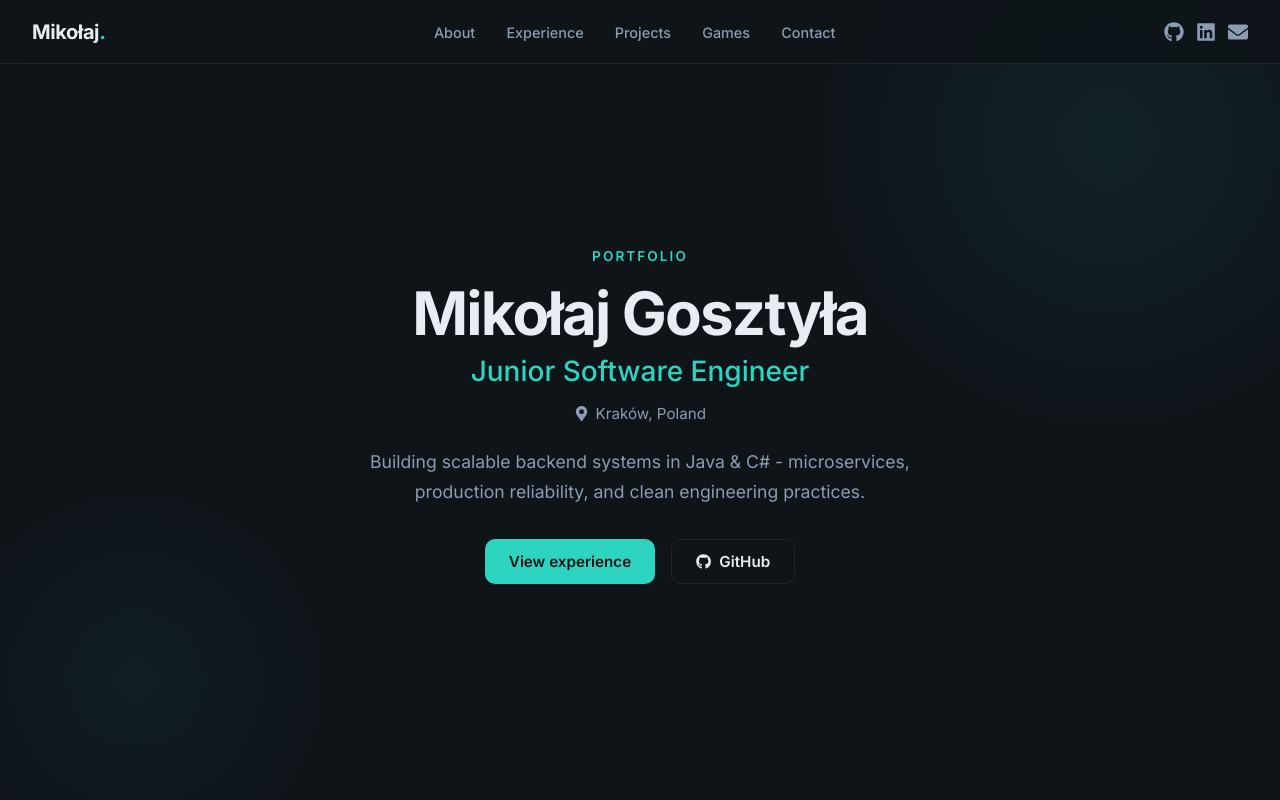
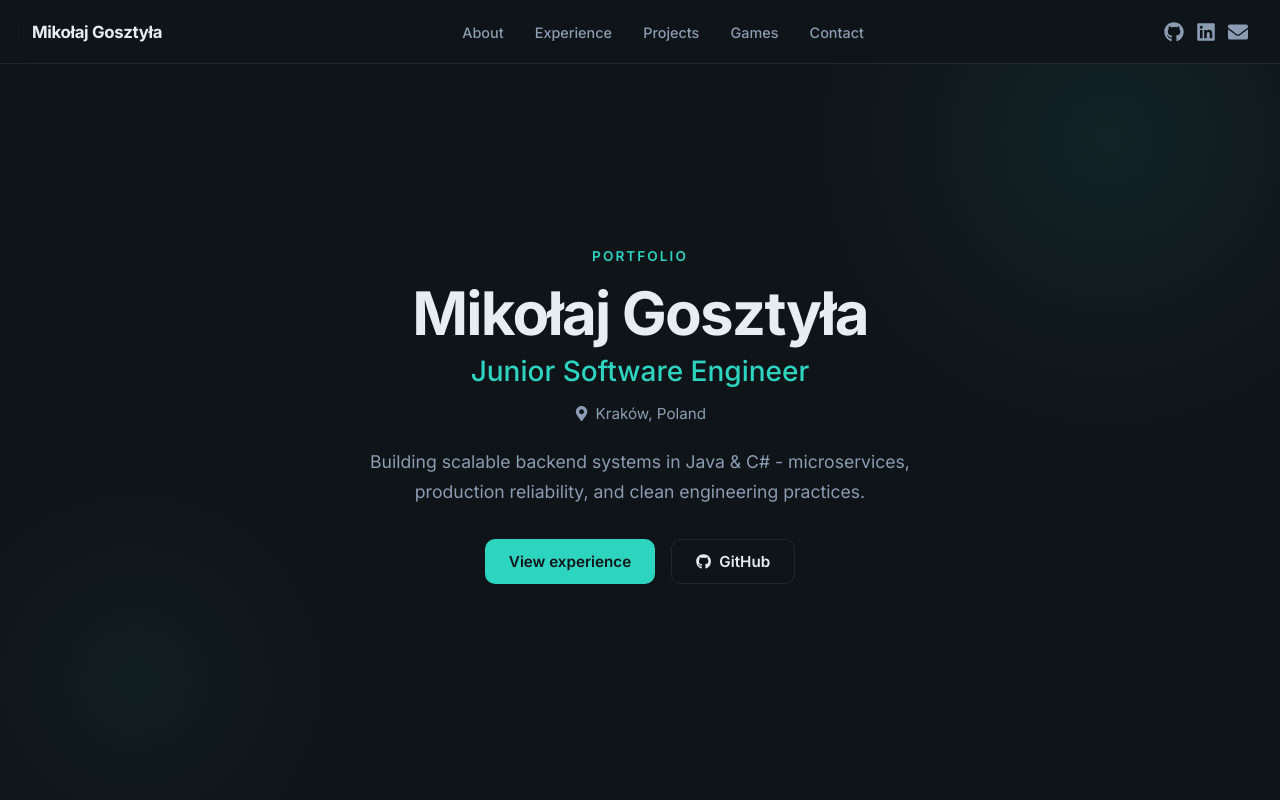
Before and after one commit to Mikosztyla/Mikosztyla.github.io, a React (Create React App) app: page / in a window 1280 px wide. Shown: the top 800 px of the page. Built offline with nearby package versions, Linux system fonts and the light colour scheme.

Commit message:
Node version bumped

```diff
--- a/package.json
+++ b/package.json
@@ -17,9 +17,9 @@
     "web-vitals": "^2.1.4"
   },
   "scripts": {
-    "start": "cross-env NODE_OPTIONS=--openssl-legacy-provider react-scripts start",
-    "build": "cross-env NODE_OPTIONS=--openssl-legacy-provider react-scripts build",
-    "test": "cross-env NODE_OPTIONS=--openssl-legacy-provider react-scripts test",
+    "start": "node --openssl-legacy-provider node_modules/react-scripts/scripts/start.js",
+    "build": "node --openssl-legacy-provider node_modules/react-scripts/scripts/build.js",
+    "test": "node --openssl-legacy-provider node_modules/react-scripts/scripts/test.js",
     "eject": "react-scripts eject",
     "predeploy": "npm run build",
     "deploy": "gh-pages -d build"
--- a/src/Portfolio.css
+++ b/src/Portfolio.css
@@ -47,15 +47,12 @@
 }
 
 .nav-brand {
-    font-size: 1.25rem;
+    font-size: 1.05rem;
     font-weight: 700;
     color: var(--text);
     text-decoration: none;
     letter-spacing: -0.02em;
-}
-
-.nav-brand-accent {
-    color: var(--accent);
+    white-space: nowrap;
 }
 
 .nav-links {
--- a/src/Portfolio.js
+++ b/src/Portfolio.js
@@ -10,7 +10,7 @@ const Portfolio = ({ openProjectDetail }) => {
     return (
         <div className="portfolio-container" id="top">
             <nav className="nav-bar">
-                <a href="#top" className="nav-brand">{name.split(' ')[0]}<span className="nav-brand-accent">.</span></a>
+                <a href="#top" className="nav-brand">{name}</a>
                 <ul className="nav-links">
                     <li><a href="#about" className="nav-link">About</a></li>
                     <li><a href="#experience" className="nav-link">Experience</a></li>
```
